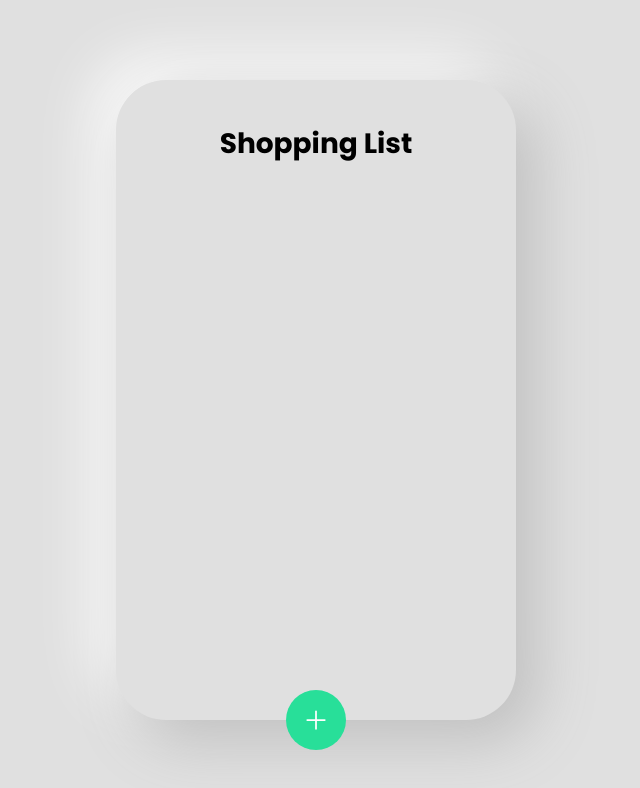
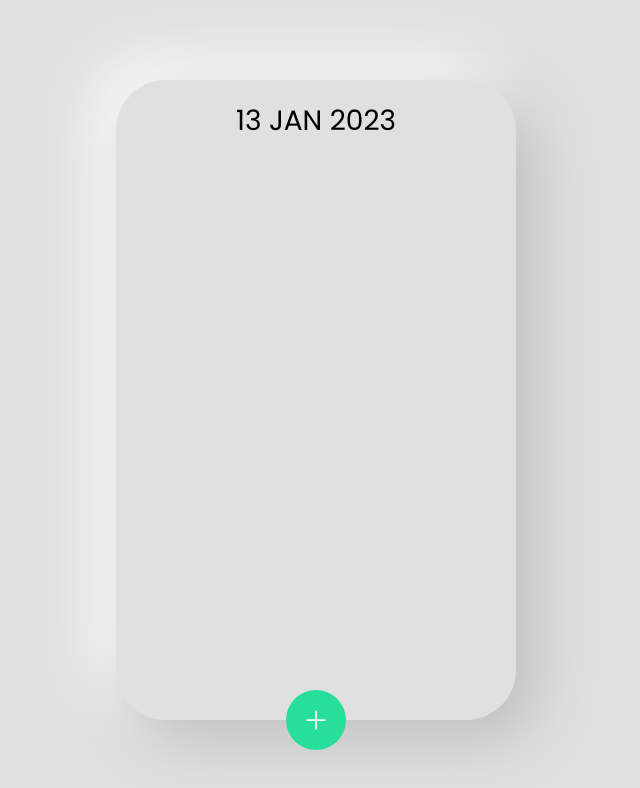
Before and after one commit to heetrue/browser-101-javascript, a plain HTML site: page 2-dom/shopping_list/index.html in a window 1280 px wide. Shown: the whole page, without its empty margins (324-964 px from the left). Drawn offline with Linux system fonts and the light colour scheme.

Commit message:
:sparkles: feat: 쇼핑리스트 헤더에 오늘 날짜가 나오도록 기능 추가

```diff
--- a/2-dom/shopping_list/index.html
+++ b/2-dom/shopping_list/index.html
@@ -13,7 +13,6 @@
   </head>
   <body>
     <section class="shopping-list">
-      <h1>Shopping List</h1>
       <ul class="list-items"></ul>
       <button class="add-button">
         <img src="./img/icon-plus.svg" alt="Create new list" />
--- a/2-dom/shopping_list/main.js
+++ b/2-dom/shopping_list/main.js
@@ -0,0 +1,21 @@
+const getToday = () => {
+  const today = new Date();
+  const year = today.getFullYear();
+  const month = today.toLocaleString('en-US', { month: 'short' }).toUpperCase();
+  const date = today.getDate();
+
+  return { year, month, date };
+};
+
+const { year, month, date } = getToday();
+
+const shoppingList = document.querySelector('.shopping-list');
+const ul = document.querySelector('ul');
+const header = document.createElement('header');
+shoppingList.insertBefore(header, ul);
+
+header.innerHTML = `
+    <span>${date}</span>
+    <span>${month}</span>
+    <span>${year}</span>
+`;
--- a/2-dom/shopping_list/style.css
+++ b/2-dom/shopping_list/style.css
@@ -9,7 +9,7 @@ body {
   background-color: #e0e0e0;
 }
 
-h1 {
+header {
   font-size: 28px;
 }
 
```
